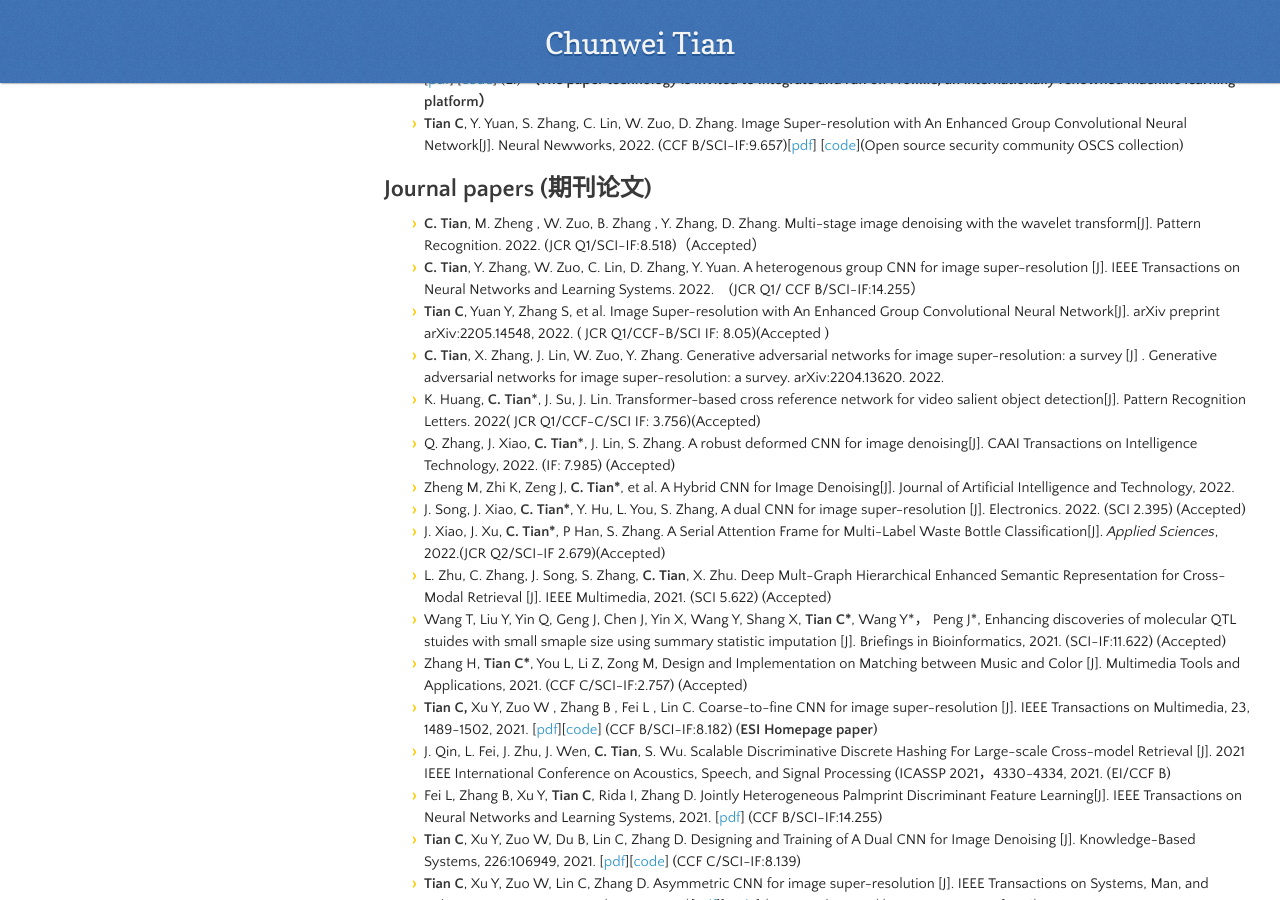
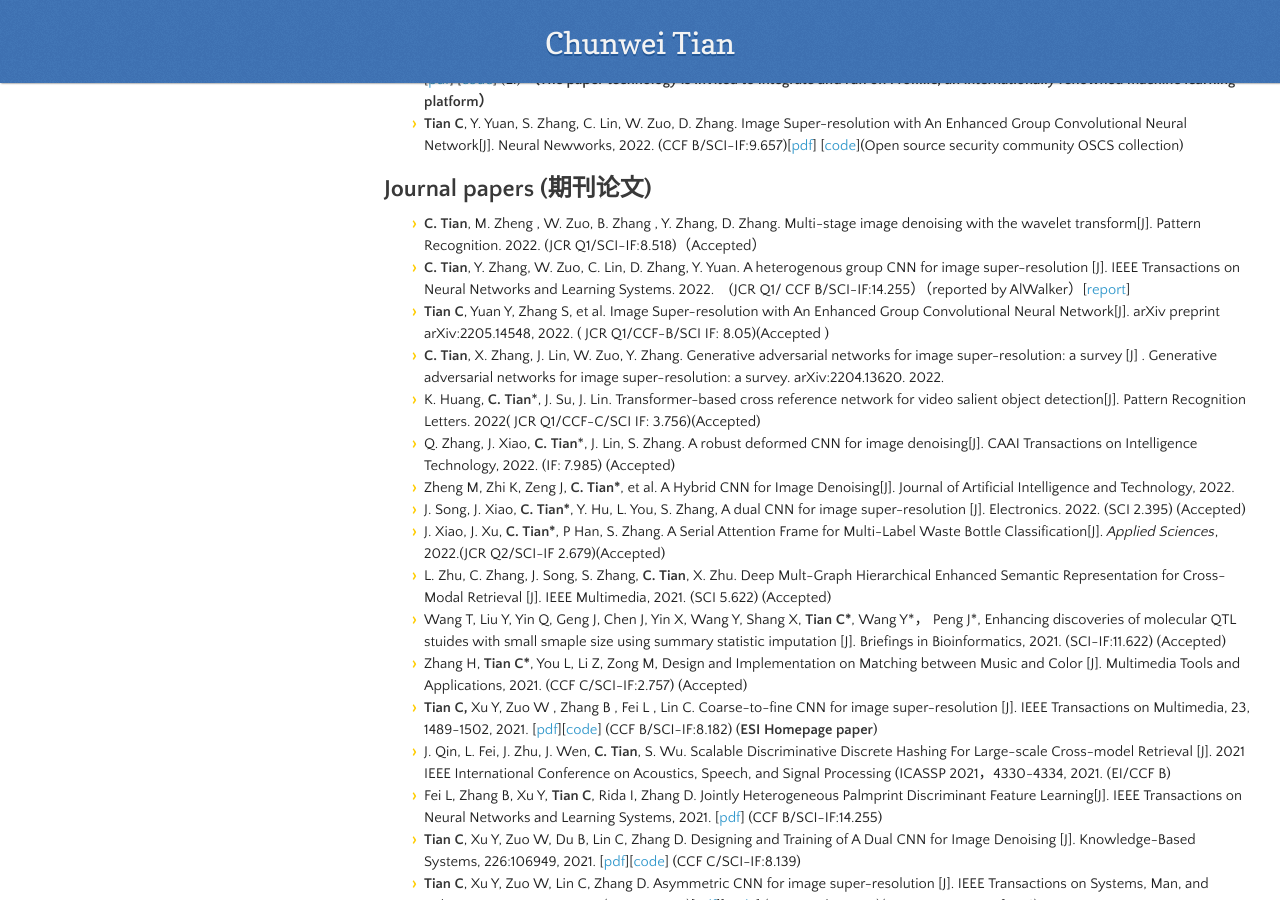
Before and after one commit to hellloxiaotian/hellloxiaotian.github.io, a Jekyll site: the page built from publication.md, in a window 1280 px wide and 900 px high, scrolled down 1376 px. Built offline with Jekyll 4.4.1, drawn with Linux system fonts in a browser that asks for light colours; nearby versions of some CDN libraries; our own code applies the rules of GitHub Pages for plain Markdown files; the repository's description, which GitHub fills in, is left out.

Commit message:
Add files via upload

```diff
--- a/publication.md
+++ b/publication.md
@@ -25,7 +25,7 @@
 
 ## Journal papers (期刊论文)
 - **C. Tian**, M. Zheng , W. Zuo, B. Zhang , Y. Zhang, D. Zhang. Multi-stage image denoising with the wavelet transform[J]. Pattern Recognition. 2022. (JCR Q1/SCI-IF:8.518)（Accepted）
-- **C. Tian**, Y. Zhang, W. Zuo, C. Lin, D. Zhang, Y. Yuan. A heterogenous group CNN for image super-resolution [J]. IEEE Transactions on Neural Networks and Learning Systems. 2022.　(JCR Q1/ CCF B/SCI-IF:14.255）
+- **C. Tian**, Y. Zhang, W. Zuo, C. Lin, D. Zhang, Y. Yuan. A heterogenous group CNN for image super-resolution [J]. IEEE Transactions on Neural Networks and Learning Systems. 2022.　(JCR Q1/ CCF B/SCI-IF:14.255）（reported by AlWalker）[[report](https://mp.weixin.qq.com/s/3zjTZuHF2uJ-ihi07O8b5g.)]
 - **Tian C**, Yuan Y, Zhang S, et al. Image Super-resolution with An Enhanced Group Convolutional Neural Network[J]. arXiv preprint arXiv:2205.14548, 2022. ( JCR Q1/CCF-B/SCI IF: 8.05)(Accepted )
 - **C. Tian**, X. Zhang, J. Lin, W. Zuo, Y. Zhang. Generative adversarial networks for image super-resolution: a survey [J] . Generative adversarial networks for image super-resolution: a survey. arXiv:2204.13620. 2022.
 - K. Huang, **C. Tian***, J. Su, J. Lin. Transformer-based  cross reference network for video salient object detection[J]. Pattern Recognition Letters. 2022( JCR Q1/CCF-C/SCI IF: 3.756)(Accepted)
```
Also changed, not shown: index.md (+1 -0 lines).
